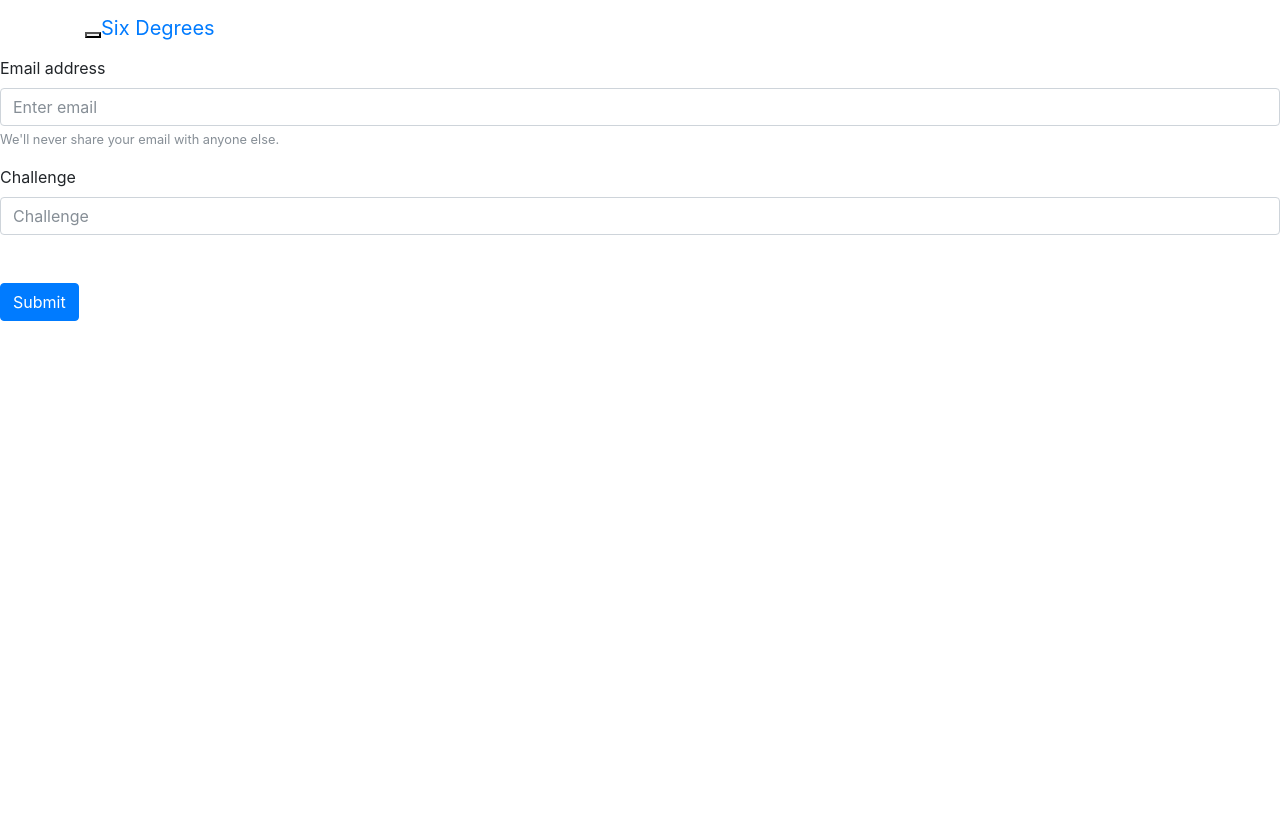
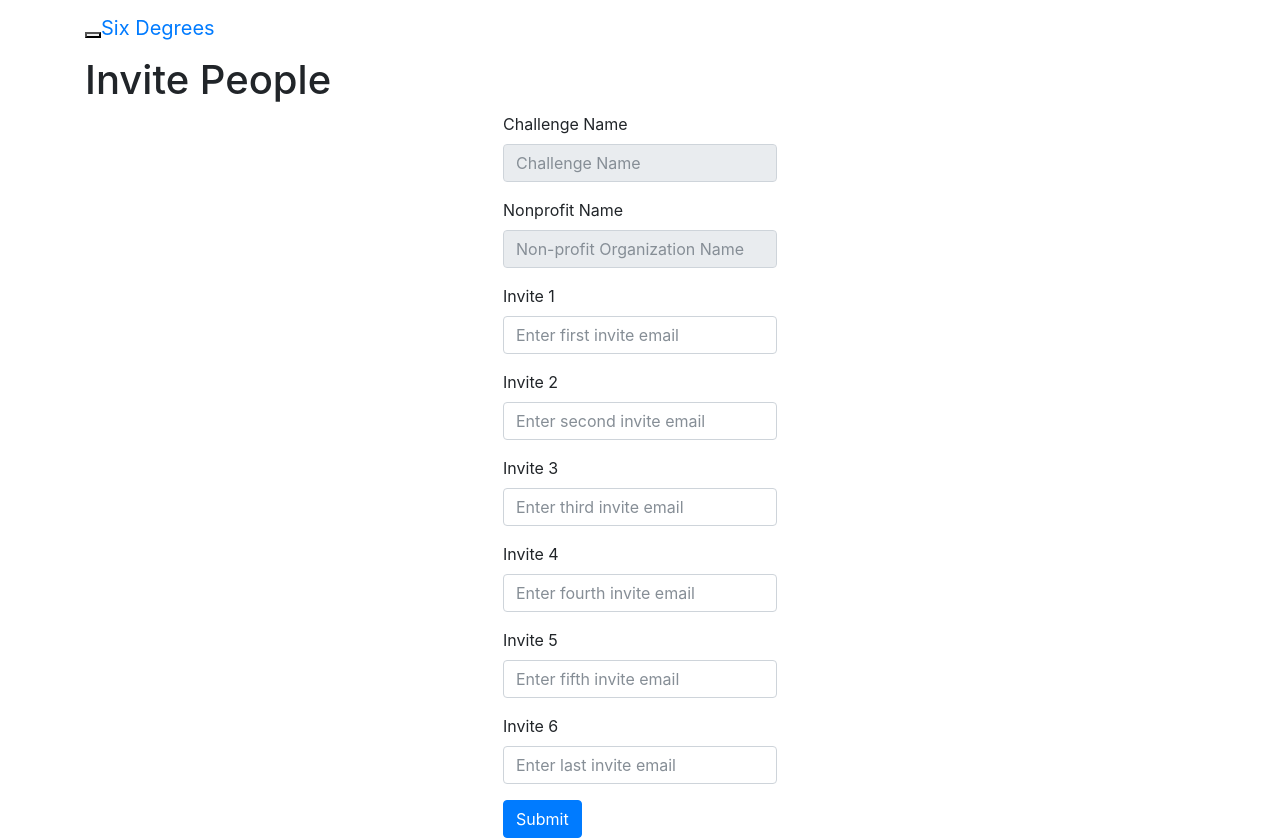
Before and after one commit to nisiya/SixDegreesofFoxes, an Angular app in the folder sixdegreesoffoxes/: page /invite-people in a window 1280 px wide. Before the commit the page ends 800 px from the top, so only its background shows below. Built offline with nearby package versions, Linux system fonts and the light colour scheme.

Commit message:
create challenge

```diff
--- a/sixdegreesoffoxes/src/app/create-challenge.component.html
+++ b/sixdegreesoffoxes/src/app/create-challenge.component.html
@@ -1,31 +1,33 @@
-<h1>
-	Create Challenge
-</h1>
 <div class="container">
 	<div class="row">
-		<form id="create_acc_user_form" class="create_acc_forms" role="form">
+			<h1>
+					Create Challenge
+			</h1>
+	</div>
+	<div class="row">
+		<form id="create_acc_user_form" class="mx-auto" role="form">
 			<fieldset>
 			<div class="form-group">
 			<label for="np_name"> Non-profit</label>
-			<input type="text" class="form-control" id="first_name" aria-describedby="fnameHelp" placeholder="Enter first name">
-			<!-- <small id="emailHelp" class="form-text text-muted">We'll never share your email with anyone else.</small> -->
+				<select class="form-control form-control-sm">
+					<option>Small select</option>
+				</select>
 			</div>
 			<div class="form-group">
-				<label for="last_name">Last Name</label>
-				<input type="text" class="form-control" id="last_name" aria-describedby="lnameHelp" placeholder="Enter last name">
+				<label for="challenge_name">Challenge Name</label>
+				<input type="text" class="form-control" id="challenge_name" aria-describedby="challengenameHelp" placeholder="Enter challenge name">
 				<!-- <small id="emailHelp" class="form-text text-muted">We'll never share your email with anyone else.</small> -->
 			</div>
 			<div class="form-group">
-			<label for="user_email">Email</label>
-			<input type="email" class="form-control" id="user_email" placeholder="Enter your email">
+					<label for="actions">Actions</label>
+					<select multiple class="form-control" id="actions">
+					  <option>Donate Money</option>
+					  <option>Volunteer</option>
+					</select>
 			</div>
 			<div class="form-group">
-				<label for="user_pass">Password</label>
-				<input type="password" class="form-control" id="user_pass" placeholder="Enter a password">
-			</div>
-			<div class="form-group">
-					<label for="user_pass_conf">Confirm Password</label>
-					<input type="password" class="form-control" id="user_pass_conf" placeholder="Confirm the password">
+				<label for="action_value">Password</label>
+				<input type="text" class="form-control" id="action_value" placeholder="Enter amount of dollars">
 			</div>
 			<button type="submit" class="btn btn-primary">Submit</button>
 		</fieldset>
--- a/sixdegreesoffoxes/src/app/invite-people.component.html
+++ b/sixdegreesoffoxes/src/app/invite-people.component.html
@@ -1,19 +1,49 @@
 <!--The content below is only a placeholder and can be replaced.-->
-
-<form>
-  <div class="form-group">
-    <label for="exampleInputEmail1">Email address</label>
-    <input type="email" class="form-control" id="exampleInputEmail1" aria-describedby="emailHelp" placeholder="Enter email">
-    <small id="emailHelp" class="form-text text-muted">We'll never share your email with anyone else.</small>
-  </div>
-  <div class="form-group">
-    <label for="Challenge">Challenge</label>
-    <input type="challenge" class="form-control" id="Challenge" placeholder="Challenge">
-  </div>
-  <div class="form-check">
-    <label class="form-check-label">
-
-    </label>
-  </div>
+<div class="container">
+    <h1>
+        Invite People
+    </h1>
+    <div class="row">
+    <form id="invite_people_form" class="mx-auto center-text" role="form">
+    <div class="form-group">
+        <label for="c_name">Challenge Name</label>
+        <input type="text" class="form-control" id="challenge_name" placeholder="Challenge Name" disabled>
+    </div>
+    <div class="form-group">
+        <label for="np_name">Nonprofit Name</label>
+        <input type="text" class="form-control" id="np_name" placeholder="Non-profit Organization Name" disabled>
+    </div>
+    <div class="form-group">
+				<label for="email1">Invite 1</label>
+				<input type="email" class="form-control" id="email1" placeholder="Enter first invite email">
+			  <!-- <small id="inviteHelp" class="form-text text-muted"></small> -->
+    </div>
+    <div class="form-group">
+				<label for="email2">Invite 2</label>
+				<input type="emai2" class="form-control" id="email2" placeholder="Enter second invite email">
+			  <!-- <small id="inviteHelp" class="form-text text-muted"></small> -->
+    </div>
+    <div class="form-group">
+				<label for="email3">Invite 3</label>
+				<input type="email" class="form-control" id="email3" placeholder="Enter third invite email">
+			  <!-- <small id="inviteHelp" class="form-text text-muted"></small> -->
+    </div>
+    <div class="form-group">
+				<label for="email4">Invite 4</label>
+				<input type="email" class="form-control" id="email4" placeholder="Enter fourth invite email">
+			  <!-- <small id="inviteHelp" class="form-text text-muted"></small> -->
+    </div>
+    <div class="form-group">
+				<label for="email5">Invite 5</label>
+				<input type="email" class="form-control" id="email5" placeholder="Enter fifth invite email">
+			  <!-- <small id="inviteHelp" class="form-text text-muted"></small> -->
+    </div>
+    <div class="form-group">
+				<label for="email6">Invite 6</label>
+				<input type="email" class="form-control" id="email6" placeholder="Enter last invite email">
+			  <!-- <small id="inviteHelp" class="form-text text-muted"></small> -->
+    </div>
   <button type="submit" class="btn btn-primary">Submit</button>
 </form>
+</div>
+</div>
--- a/sixdegreesoffoxes/src/app/login.component.html
+++ b/sixdegreesoffoxes/src/app/login.component.html
@@ -1,18 +1,18 @@
+<div class="container">
+    <h1>
+        Login
+    </h1>
+    <div class="row">
 <form>
   <div class="form-group">
-    <label for="exampleInputEmail1">Email address</label>
-    <input type="email" class="form-control" id="exampleInputEmail1" aria-describedby="emailHelp" placeholder="Enter email">
-    <small id="emailHelp" class="form-text text-muted">We'll never share your email with anyone else.</small>
+    <label for="email">Email address</label>
+    <input type="email" class="form-control" id="email" aria-describedby="emailHelp" placeholder="Enter your email">
   </div>
   <div class="form-group">
-    <label for="exampleInputPassword1">Password</label>
-    <input type="password" class="form-control" id="exampleInputPassword1" placeholder="Password">
-  </div>
-  <div class="form-check">
-    <label class="form-check-label">
-      <input type="checkbox" class="form-check-input">
-      Check me out
-    </label>
+    <label for="pass">Password</label>
+    <input type="password" class="form-control" id="pass" placeholder="Enter your password">
   </div>
   <button type="submit" class="btn btn-primary">Submit</button>
 </form>
+</div>
+</div>
```
